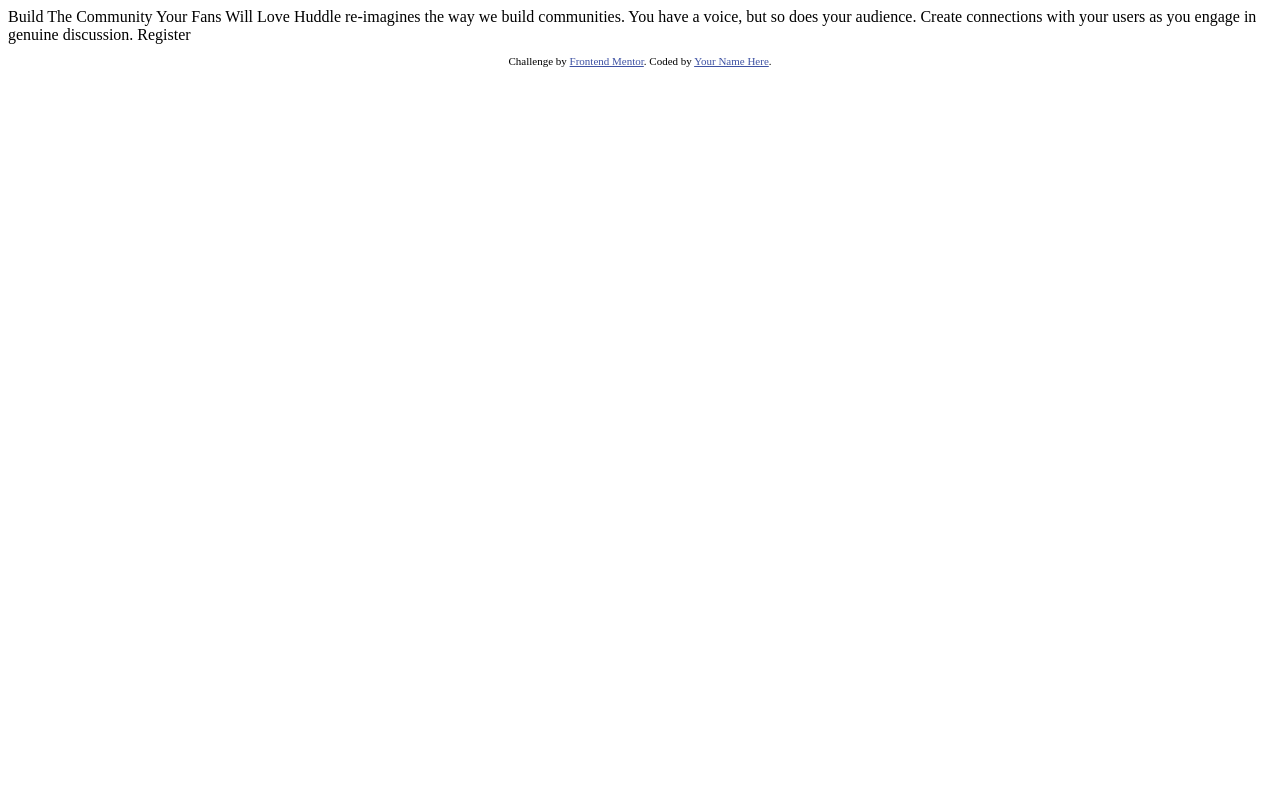
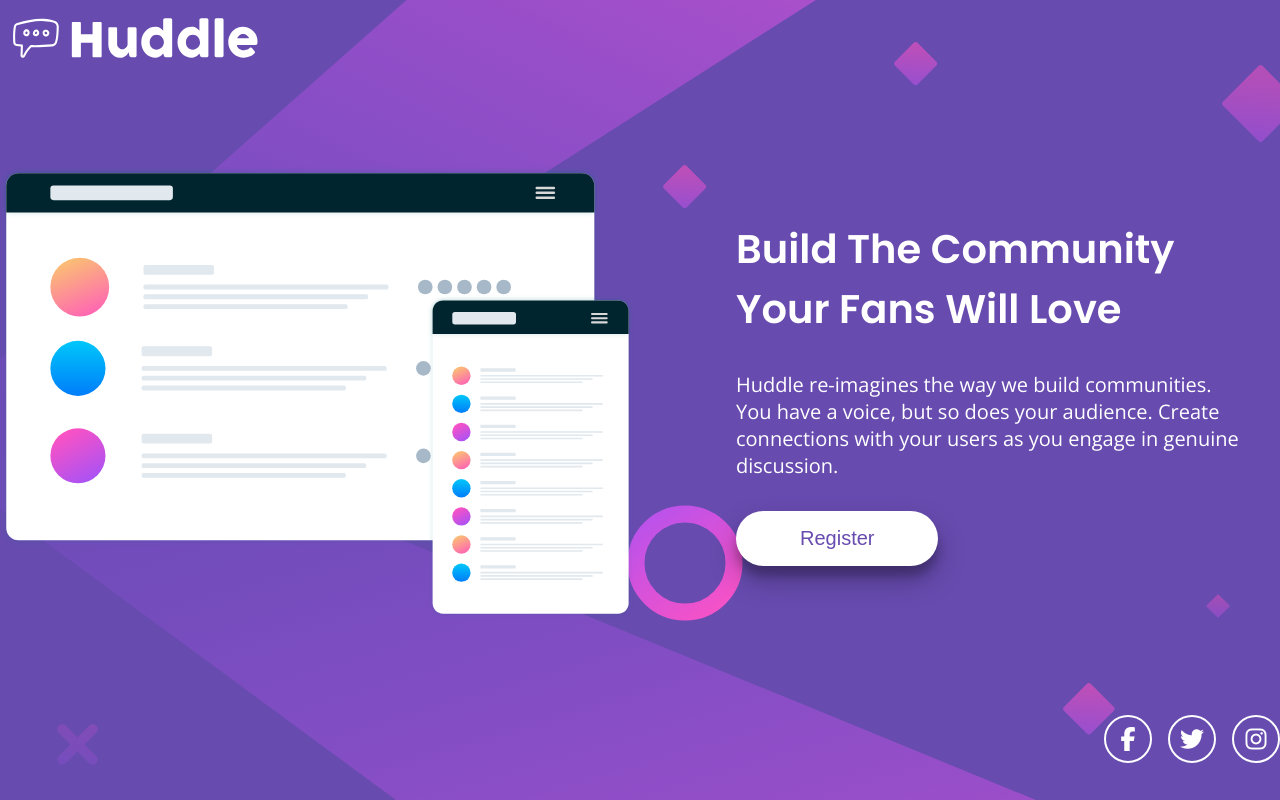
Before and after one commit to mreed4/huddle-landing-page, a plain HTML site: page index.html in a window 1280 px wide. Drawn offline with nearby package versions, Linux system fonts and the light colour scheme.

Commit message:
Desktop complete

```diff
--- a/index.html
+++ b/index.html
@@ -1,33 +1,39 @@
 <!DOCTYPE html>
 <html lang="en">
   <head>
-  <meta charset="UTF-8">
-  <meta name="viewport" content="width=device-width, initial-scale=1.0"> <!-- displays site properly based on user's device -->
+    <meta charset="UTF-8" />
+    <meta name="viewport" content="width=device-width, initial-scale=1.0" />
+    <!-- displays site properly based on user's device -->
 
-  <link rel="icon" type="image/png" sizes="32x32" href="./images/favicon-32x32.png">
+    <link rel="icon" type="image/png" sizes="32x32" href="./images/favicon-32x32.png" />
+    <link rel="stylesheet" href="./styles.css" />
+    <script src="https://kit.fontawesome.com/c41c81dd84.js" crossorigin="anonymous"></script>
 
     <title>Frontend Mentor | Huddle landing page with single introductory section</title>
-
-  <!-- Feel free to remove these styles or customise in your own stylesheet 👍 -->
-  <style>
-    .attribution { font-size: 11px; text-align: center; }
-    .attribution a { color: hsl(228, 45%, 44%); }
-  </style>
   </head>
   <body>
-
-  Build The Community Your Fans Will Love
-
-  Huddle re-imagines the way we build communities. You have a voice, but so does your audience.
-  Create connections with your users as you engage in genuine discussion.
-
-  Register
-
+    <div id="root">
+      <header>
+        <h1><img src="./images/logo.svg" alt="Logo" /></h1>
+      </header>
+      <main>
+        <div class="illustration">
+          <img src="./images/illustration-mockups.svg" alt="Mockups" />
+        </div>
+        <div class="content">
+          <h2>Build The Community Your Fans Will Love</h2>
+          <p>
+            Huddle re-imagines the way we build communities. You have a voice, but so does your audience. Create connections with your users
+            as you engage in genuine discussion.
+          </p>
+          <button>Register</button>
+        </div>
+      </main>
       <footer>
-    <p class="attribution">
-      Challenge by <a href="https://www.frontendmentor.io?ref=challenge" target="_blank">Frontend Mentor</a>.
-      Coded by <a href="#">Your Name Here</a>.
-    </p>
+        <span><i class="fa-brands fa-facebook-f"></i></span>
+        <span><i class="fa-brands fa-twitter"></i></span>
+        <span><i class="fa-brands fa-instagram"></i></span>
       </footer>
+    </div>
   </body>
 </html>
--- /dev/null
+++ b/styles.css
@@ -0,0 +1,127 @@
+@import url("https://fonts.googleapis.com/css2?family=Open+Sans&family=Poppins:wght@400;600&display=swap");
+
+:root {
+  font-family: "Open Sans", sans-serif;
+  --violet: hsl(257, 40%, 49%);
+  --soft-magenta: hsl(300, 69%, 71%);
+
+  color: white;
+}
+
+* {
+  box-sizing: border-box;
+  margin: 0;
+  padding: 0;
+}
+
+body {
+  background-color: hsl(257, 7%, 95%);
+  display: flex;
+  flex-direction: column;
+  align-items: center;
+  justify-content: center;
+  min-height: 100vh;
+  background-image: url("./images/bg-desktop.svg");
+  background-color: var(--violet);
+  background-repeat: no-repeat;
+  background-size: cover;
+  background-position: center;
+  overflow: hidden;
+}
+
+#root {
+  display: flex;
+  flex-direction: column;
+  align-items: flex-start;
+  justify-content: flex-start;
+  max-width: 1440px;
+}
+
+header,
+footer {
+  width: 100%;
+}
+
+header {
+  padding-bottom: 6rem;
+}
+
+main {
+  display: flex;
+  flex-direction: row;
+  align-items: center;
+  justify-content: center;
+  width: 100%;
+}
+
+footer {
+  display: flex;
+  flex-direction: row;
+  align-items: center;
+  justify-content: flex-end;
+  padding-top: 6rem;
+  padding-bottom: 2rem;
+}
+
+img {
+  display: block;
+}
+
+h2 {
+  font-size: 2.5rem;
+  font-weight: 600;
+  margin-bottom: 2rem;
+  font-family: "Poppins", sans-serif;
+}
+
+p {
+  font-size: 1.25rem;
+  font-weight: 400;
+  margin-bottom: 2rem;
+}
+
+.illustration {
+  width: 55%;
+}
+
+.illustration img {
+  width: 90%;
+}
+
+.content {
+  display: flex;
+  flex-direction: column;
+  align-items: flex-start;
+  justify-content: flex-start;
+  padding: 2rem;
+  flex: 1;
+}
+
+footer span {
+  display: flex;
+  flex-direction: column;
+  align-items: center;
+  justify-content: center;
+  margin-left: 1rem;
+  cursor: pointer;
+  width: 48px;
+  height: 48px;
+  border-radius: 50%;
+  border: 2px solid white;
+}
+
+footer span i {
+  font-size: 1.5rem;
+}
+
+button {
+  background-color: white;
+  color: var(--violet);
+  font-size: 1.25rem;
+  /* font-weight: 600; */
+  padding: 1rem 4rem;
+  border-radius: 2rem;
+  border: none;
+  cursor: pointer;
+  box-shadow: 0 14px 28px rgba(0, 0, 0, 0.25), 0 10px 10px rgba(0, 0, 0, 0.22);
+}
```
Lines whose indentation alone changed are shown as unchanged.
